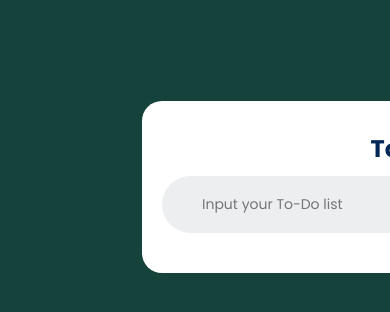
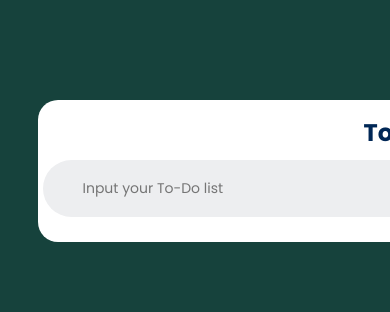
Before and after one commit to shakirhasan133/To-Do-List, a plain HTML site: page index.html in a window 390 px wide. Shown: the top 312 px of the page. Drawn offline with Linux system fonts and the light colour scheme.

Commit message:
Fixed issue of Responsive

```diff
--- a/style.css
+++ b/style.css
@@ -102,3 +102,13 @@ ul li span{
 ul li span:hover{
     background: #d8d8d8;
 }
+
+@media screen and (max-width:700px){
+    .toDoApp{
+        max-width: 90%;
+        padding: 5px;
+    }
+    .container{
+        padding: 3px;
+    }
+}
```
